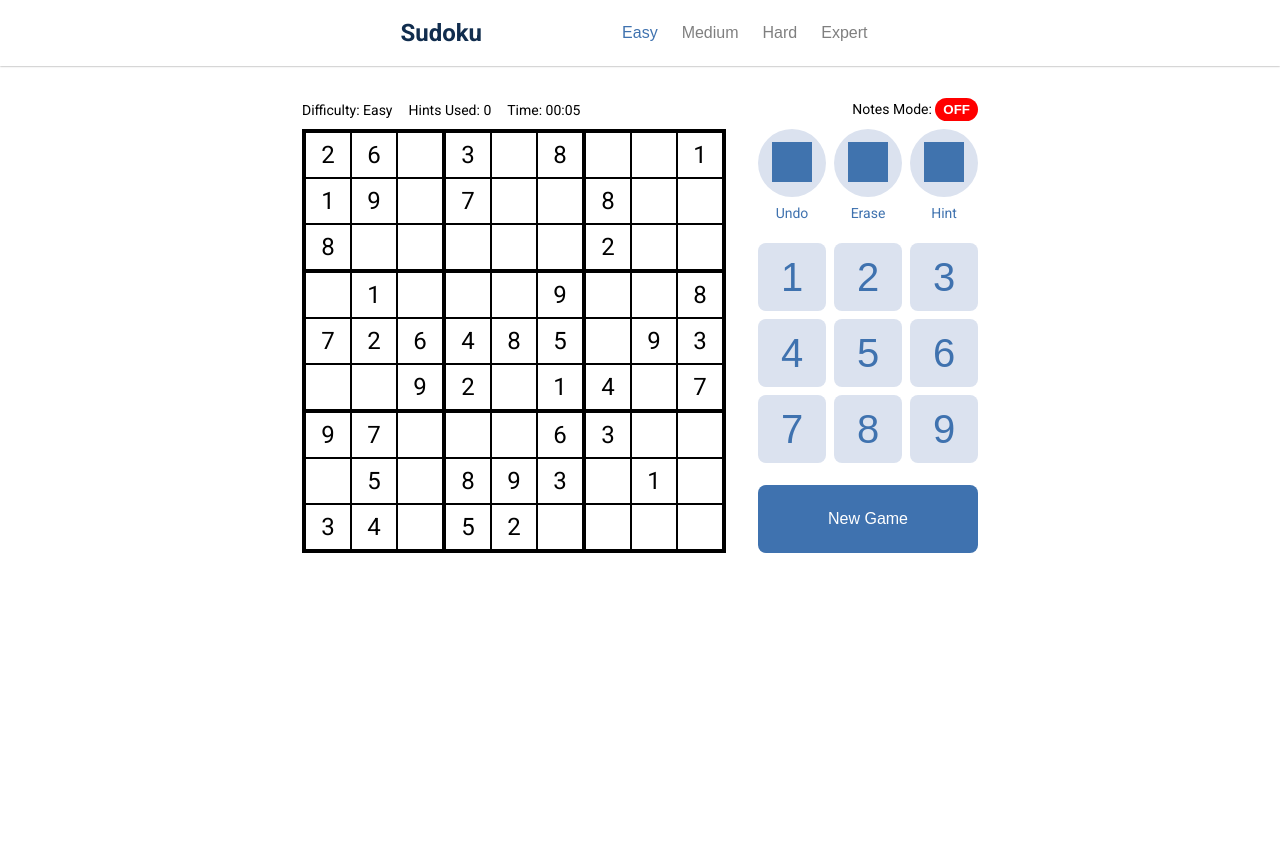
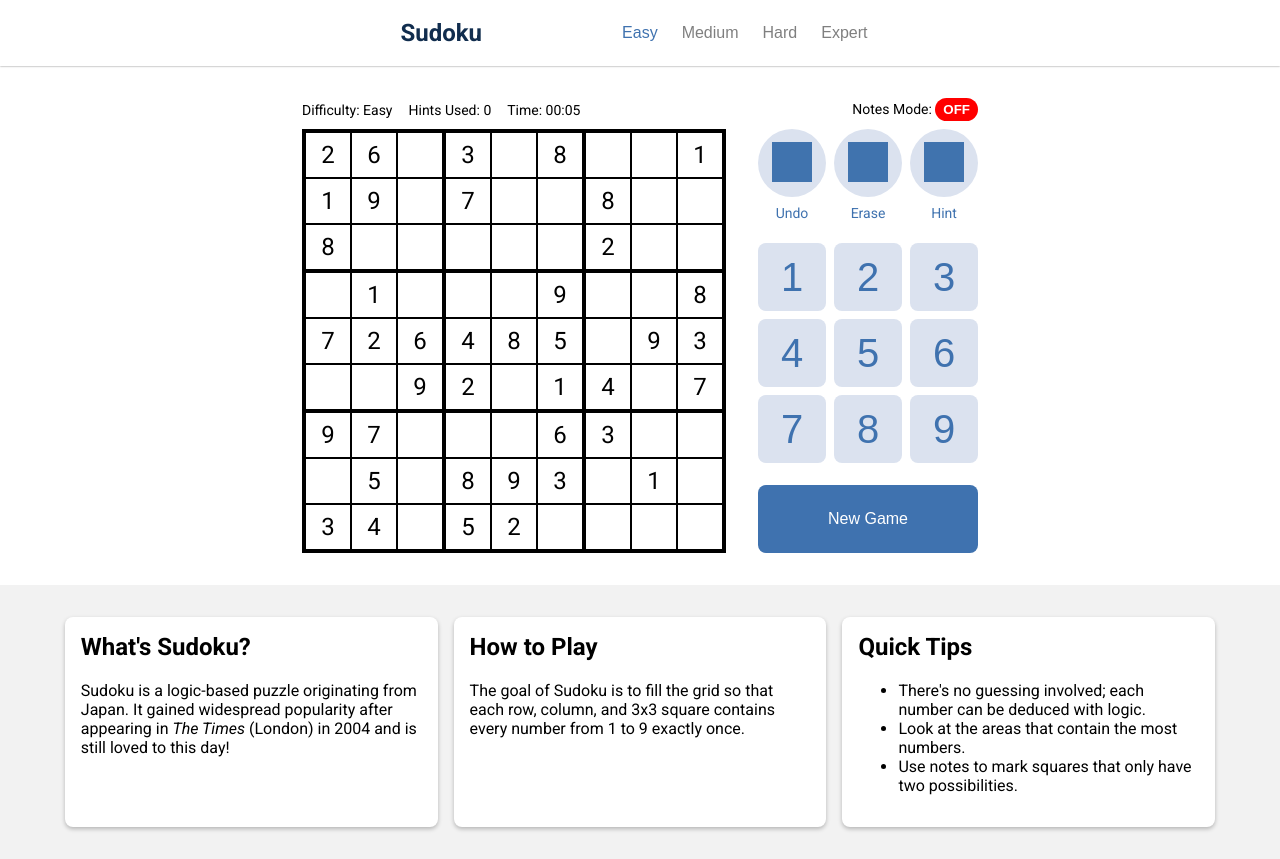
Before and after one commit to SamLeB1/sudoku, a React (Vite) app: page / in a window 1280 px wide. Before the commit the page ends 800 px from the top, so only its background shows below. Built offline with nearby package versions, Linux system fonts and the light colour scheme; grey boxes are pictures that could not be loaded.

Commit message:
added info section

```diff
--- a/src/App.css
+++ b/src/App.css
@@ -1,5 +1,5 @@
 .App .game {
-  margin: auto;
+  margin: 0 auto 2rem;
   width: fit-content;
 }
 .App .game-display {
@@ -27,7 +27,7 @@
 }
 .App .win-msg {
   font-size: 1.5rem;
-  margin: 2rem 0;
+  margin: 2rem 0.5rem;
   text-align: center;
 }
 @media screen and (max-width: 700px) {
--- a/src/App.tsx
+++ b/src/App.tsx
@@ -5,6 +5,7 @@ import Stopwatch from "./components/Stopwatch/Stopwatch.tsx";
 import ToggleNotesMode from "./components/ToggleNotesMode/ToggleNotesMode.tsx";
 import Sudoku from "./components/Sudoku/Sudoku.tsx";
 import InputButtons from "./components/InputButtons/InputButtons.tsx";
+import Info from "./components/Info/Info.tsx";
 import "./App.css";
 
 export default function App() {
@@ -33,6 +34,7 @@ export default function App() {
           <InputButtons />
         </div>
       </div>
+      <Info />
     </div>
   );
 }
--- /dev/null
+++ b/src/components/Info/Info.css
@@ -0,0 +1,17 @@
+.info {
+  background-color: #f2f2f2;
+  display: flex;
+  justify-content: center;
+  padding: 2rem 0;
+}
+.info h2 {
+  margin-top: 0;
+}
+.info .info-card {
+  background-color: #fff;
+  border-radius: 8px;
+  box-shadow: 0 2px 4px rgba(0, 0, 0, 0.25);
+  flex: 0.3;
+  margin: 0 0.5rem;
+  padding: 1rem;
+}
--- /dev/null
+++ b/src/components/Info/Info.tsx
@@ -0,0 +1,33 @@
+import "./Info.css";
+
+export default function Info() {
+  return (
+    <div className="info">
+      <div className="info-card">
+        <h2>What's Sudoku?</h2>
+        <p>
+          Sudoku is a logic-based puzzle originating from Japan. It gained
+          widespread popularity after appearing in <i>The Times</i> (London) in
+          2004 and is still loved to this day!
+        </p>
+      </div>
+      <div className="info-card">
+        <h2>How to Play</h2>
+        <p>
+          The goal of Sudoku is to fill the grid so that each row, column, and
+          3x3 square contains every number from 1 to 9 exactly once.
+        </p>
+      </div>
+      <div className="info-card">
+        <h2>Quick Tips</h2>
+        <ul>
+          <li>
+            There's no guessing involved; each number can be deduced with logic.
+          </li>
+          <li>Look at the areas that contain the most numbers.</li>
+          <li>Use notes to mark squares that only have two possibilities.</li>
+        </ul>
+      </div>
+    </div>
+  );
+}
```
